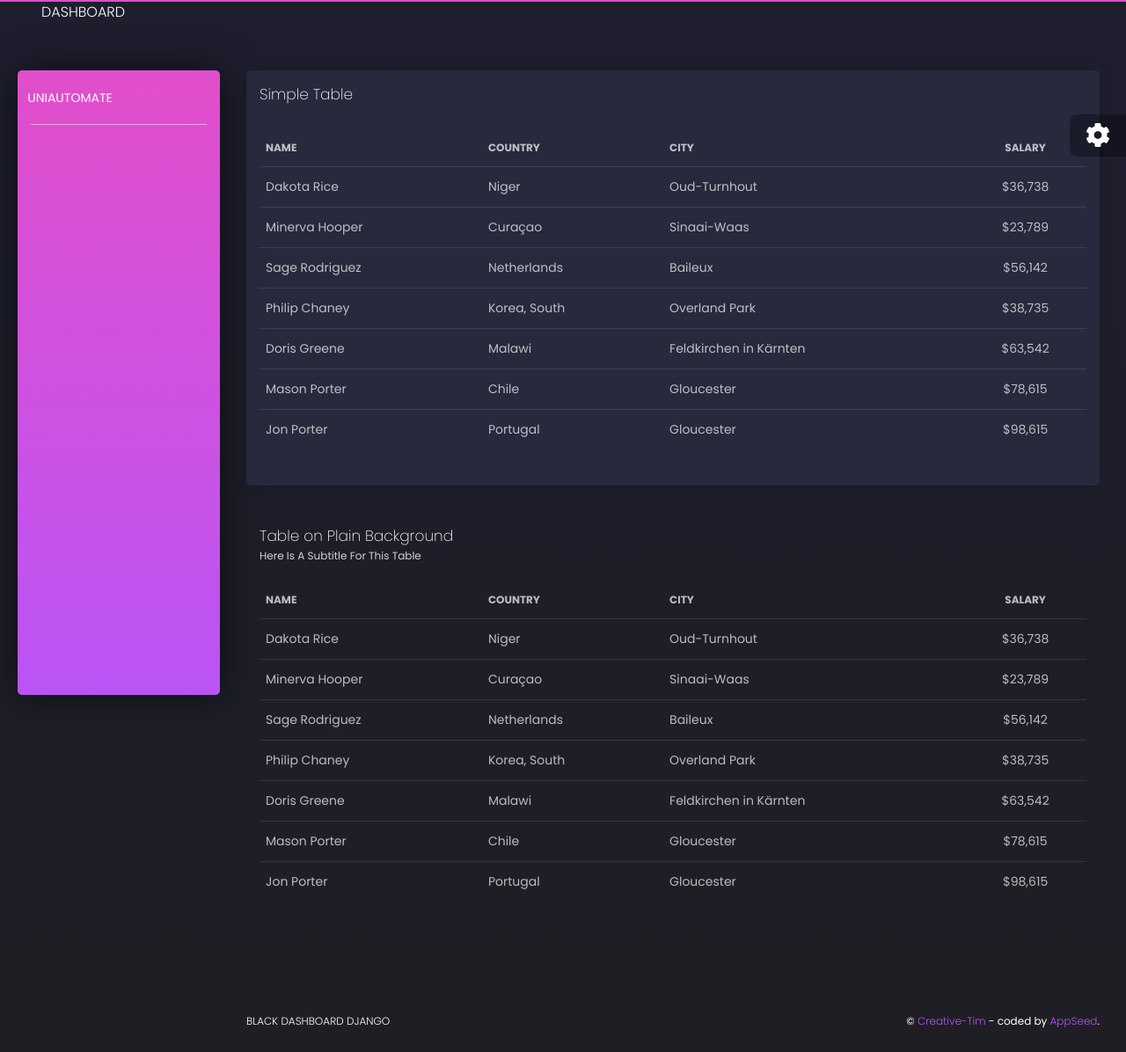
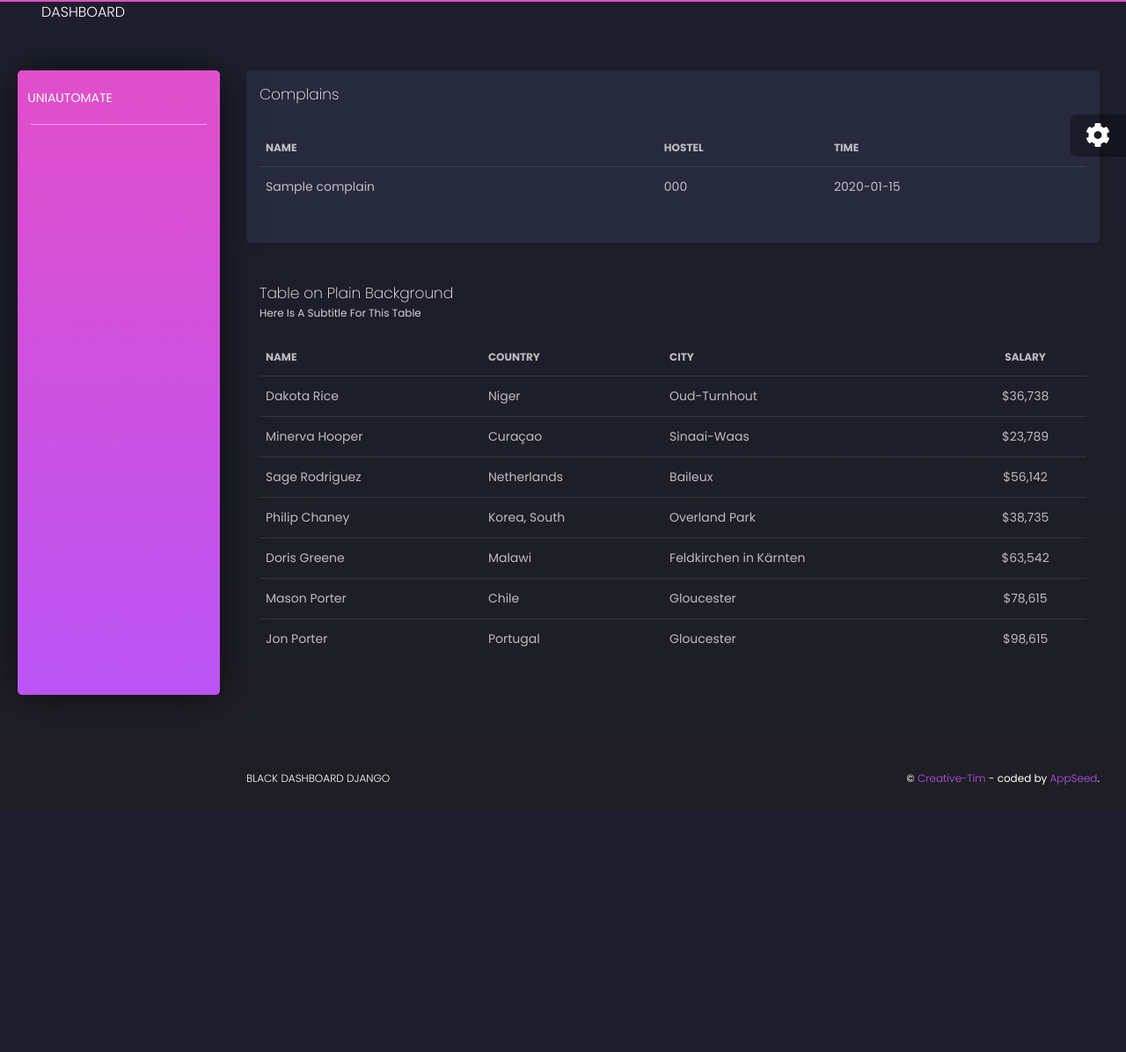
Before and after one commit to hari01584/project__UNIAutoMate__MakeAThon3077, a Django app: page /complain_panel in a window 1280 px wide. Shown: the whole page at 88% size. After the commit the page ends 893 px from the top, so only its background shows below. Run offline with Django 3.2, Linux system fonts and the light colour scheme; tables that the repository leaves empty hold one stand-in row (values such as "Sample post"); some libraries are stand-ins or nearby versions.

Commit message:
Push comp

```diff
--- a/core/templates/complain_panel.html
+++ b/core/templates/complain_panel.html
@@ -11,7 +11,7 @@
   <div class="col-md-12">
     <div class="card ">
       <div class="card-header">
-        <h4 class="card-title"> Simple Table</h4>
+        <h4 class="card-title"> Complains</h4>
       </div>
       <div class="card-body">
         <div class="table-responsive">
@@ -22,115 +22,29 @@
                   Name
                 </th>
                 <th>
-                  Country
+                  Hostel
                 </th>
                 <th>
-                  City
-                </th>
-                <th class="text-center">
-                  Salary
+                  Time
                 </th>
               </tr>
             </thead>
             <tbody>
+              {% for complain in complains %}
+
               <tr>
                 <td>
-                  Dakota Rice
+                  {{ complain.name }}
                 </td>
                 <td>
-                  Niger
+                  {{ complain.hostel }}
                 </td>
                 <td>
-                  Oud-Turnhout
-                </td>
-                <td class="text-center">
-                  $36,738
+                  {{ complain.time }}
                 </td>
               </tr>
-              <tr>
-                <td>
-                  Minerva Hooper
-                </td>
-                <td>
-                  Curaçao
-                </td>
-                <td>
-                  Sinaai-Waas
-                </td>
-                <td class="text-center">
-                  $23,789
-                </td>
-              </tr>
-              <tr>
-                <td>
-                  Sage Rodriguez
-                </td>
-                <td>
-                  Netherlands
-                </td>
-                <td>
-                  Baileux
-                </td>
-                <td class="text-center">
-                  $56,142
-                </td>
-              </tr>
-              <tr>
-                <td>
-                  Philip Chaney
-                </td>
-                <td>
-                  Korea, South
-                </td>
-                <td>
-                  Overland Park
-                </td>
-                <td class="text-center">
-                  $38,735
-                </td>
-              </tr>
-              <tr>
-                <td>
-                  Doris Greene
-                </td>
-                <td>
-                  Malawi
-                </td>
-                <td>
-                  Feldkirchen in Kärnten
-                </td>
-                <td class="text-center">
-                  $63,542
-                </td>
-              </tr>
-              <tr>
-                <td>
-                  Mason Porter
-                </td>
-                <td>
-                  Chile
-                </td>
-                <td>
-                  Gloucester
-                </td>
-                <td class="text-center">
-                  $78,615
-                </td>
-              </tr>
-              <tr>
-                <td>
-                  Jon Porter
-                </td>
-                <td>
-                  Portugal
-                </td>
-                <td>
-                  Gloucester
-                </td>
-                <td class="text-center">
-                  $98,615
-                </td>
-              </tr>
+
+              {% endfor %}
             </tbody>
           </table>
         </div>
--- a/core/views.py
+++ b/core/views.py
@@ -15,11 +15,6 @@ from core.models import complains
 
 
 def complain_panel(request):
-    cmps = complains(
-      name = "HSSKSK", hostel = "Hostel M",
-      time = "7:15 AM",
-   )
 
-    cmps.save()
-
-    return render(request, "complain_panel.html")
+    comps_hist = complains.objects.all()
+    return render(request, "complain_panel.html",{'complains': comps_hist})
```
